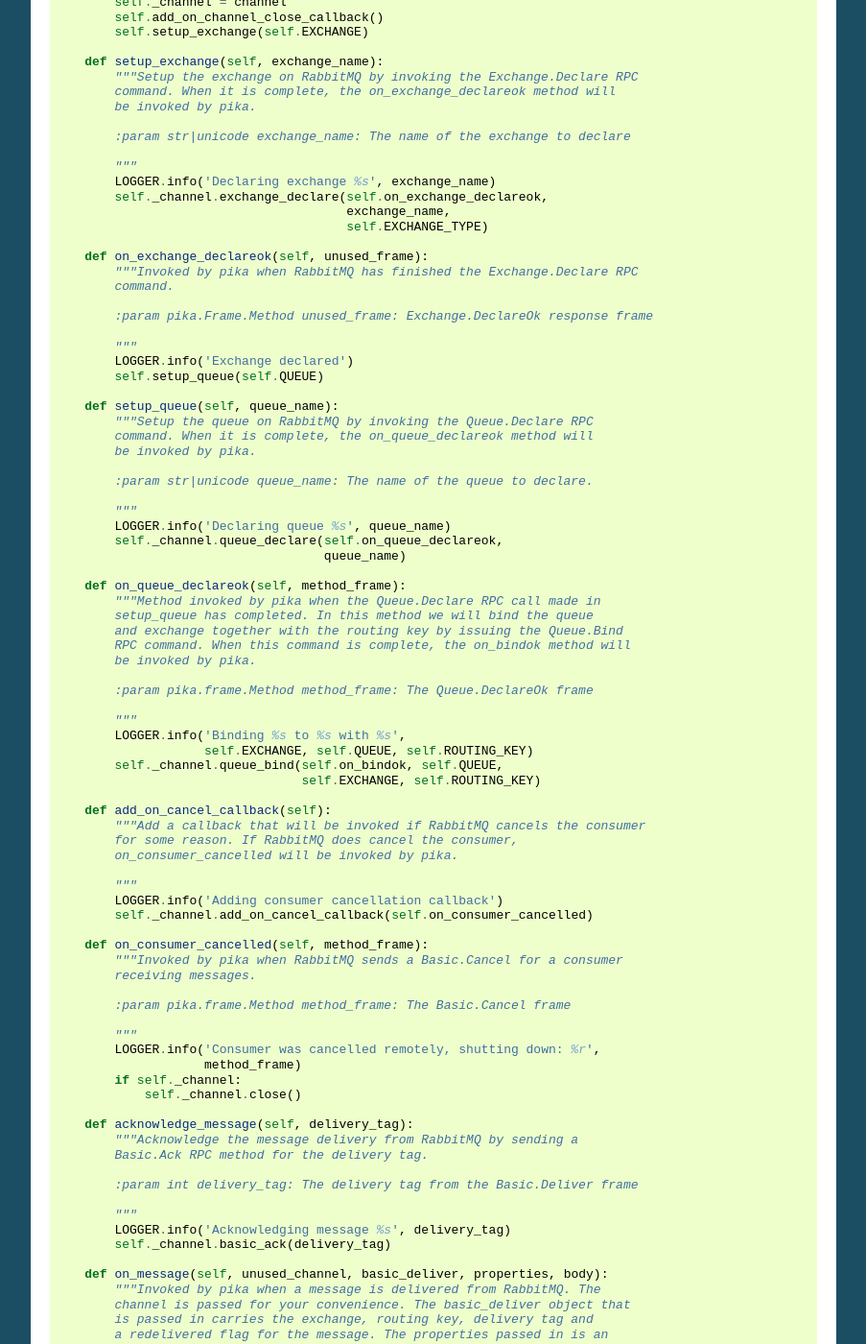
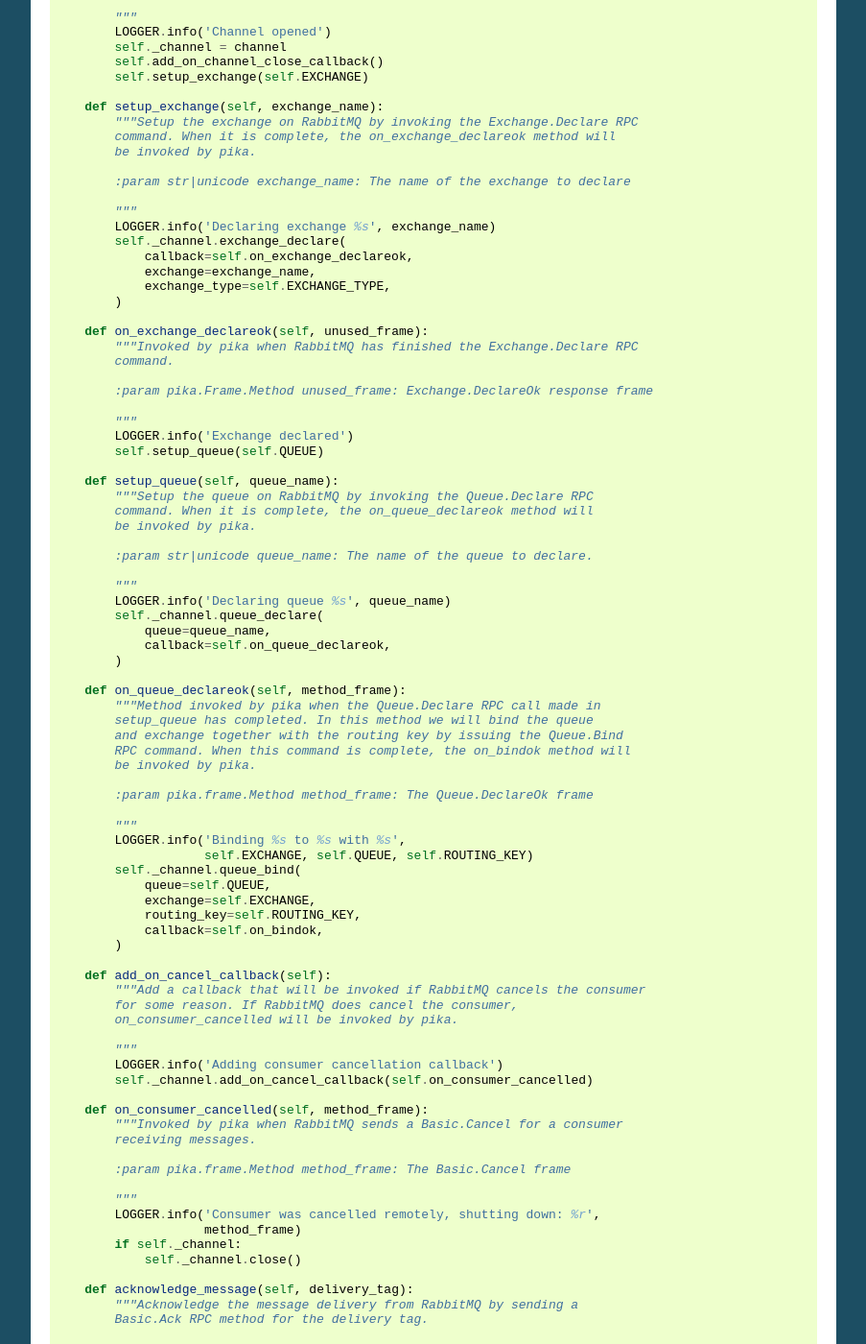
Before and after one commit to pika/pika, a Sphinx documentation site: the page built from docs/examples/tornado_consumer.rst, in a window 1280 px wide and 1400 px high, scrolled down 2393 px. Shown: the whole window at 96% size, without its empty margins (198-1101 px from the left). Built offline with Sphinx 7.4.7, drawn with Linux system fonts in a browser that asks for light colours; some of the changed text lies outside the part shown.

Commit message:
Fix tornado consumer example
Fixes #1255

```diff
--- a/docs/examples/tornado_consumer.rst
+++ b/docs/examples/tornado_consumer.rst
@@ -85,7 +88,7 @@ consumer.py::
                 self._connection.ioloop.stop()
             else:
                 LOGGER.warning('Connection closed, reopening in 5 seconds: %s',
-                               reason)
+                            reason)
                 self._connection.ioloop.call_later(5, self.reconnect)
 
         def on_connection_open(self, unused_connection):
@@ -155,9 +158,11 @@ consumer.py::
 
             """
             LOGGER.info('Declaring exchange %s', exchange_name)
-            self._channel.exchange_declare(self.on_exchange_declareok,
-                                           exchange_name,
-                                           self.EXCHANGE_TYPE)
+            self._channel.exchange_declare(
+                callback=self.on_exchange_declareok,
+                exchange=exchange_name,
+                exchange_type=self.EXCHANGE_TYPE,
+            )
 
         def on_exchange_declareok(self, unused_frame):
             """Invoked by pika when RabbitMQ has finished the Exchange.Declare RPC
@@ -178,8 +183,10 @@ consumer.py::
 
             """
             LOGGER.info('Declaring queue %s', queue_name)
-            self._channel.queue_declare(self.on_queue_declareok,
-                                        queue_name)
+            self._channel.queue_declare(
+                queue=queue_name,
+                callback=self.on_queue_declareok,
+            )
 
         def on_queue_declareok(self, method_frame):
             """Method invoked by pika when the Queue.Declare RPC call made in
@@ -193,8 +200,12 @@ consumer.py::
             """
             LOGGER.info('Binding %s to %s with %s',
                         self.EXCHANGE, self.QUEUE, self.ROUTING_KEY)
-            self._channel.queue_bind(self.on_bindok, self.QUEUE,
-                                     self.EXCHANGE, self.ROUTING_KEY)
+            self._channel.queue_bind(
+                queue=self.QUEUE,
+                exchange=self.EXCHANGE,
+                routing_key=self.ROUTING_KEY,
+                callback=self.on_bindok,
+            )
 
         def add_on_cancel_callback(self):
             """Add a callback that will be invoked if RabbitMQ cancels the consumer
@@ -278,8 +289,10 @@ consumer.py::
             """
             LOGGER.info('Issuing consumer related RPC commands')
             self.add_on_cancel_callback()
-            self._consumer_tag = self._channel.basic_consume(self.on_message,
-                                                             self.QUEUE)
+            self._consumer_tag = self._channel.basic_consume(
+                on_message_callback=self.on_message,
+                queue=self.QUEUE,
+            )
 
         def on_bindok(self, unused_frame):
             """Invoked by pika when the Queue.Bind method has completed. At this
```
Also changed, not shown: other parts of docs/examples/tornado_consumer.rst (+7 -4 lines).
